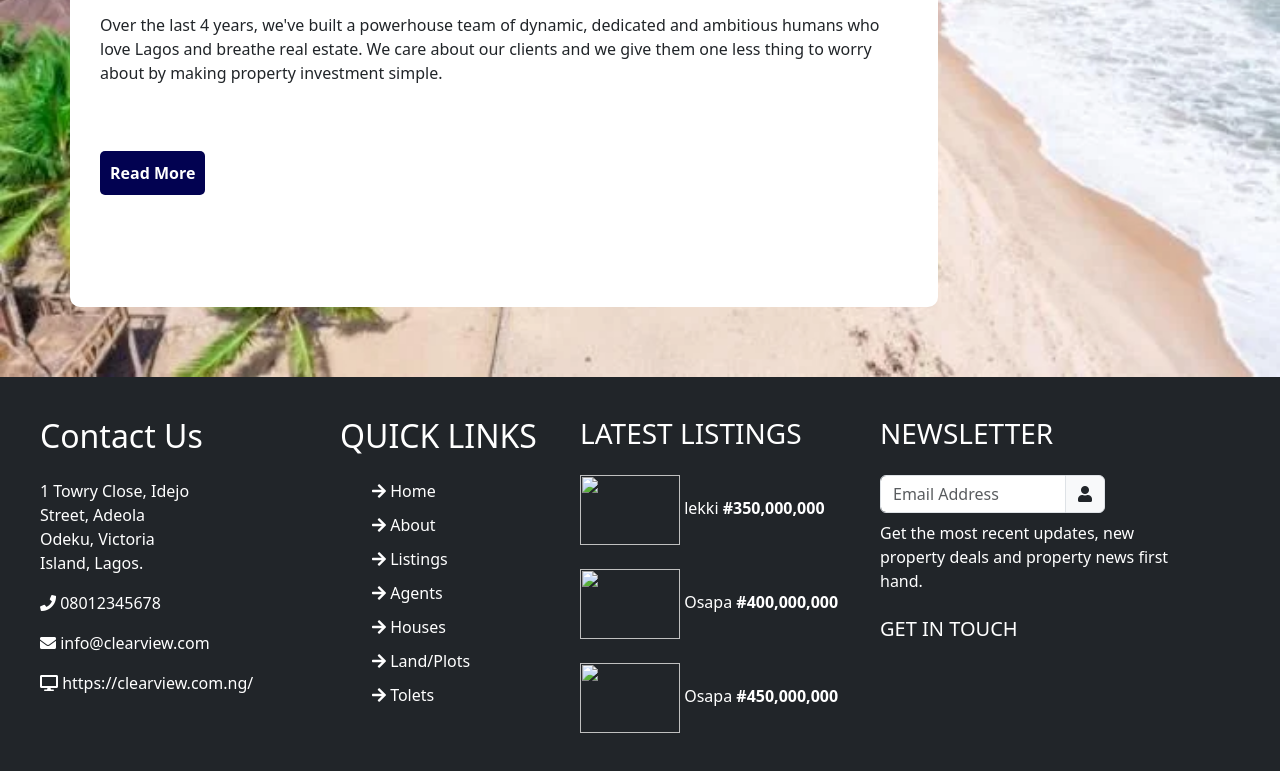
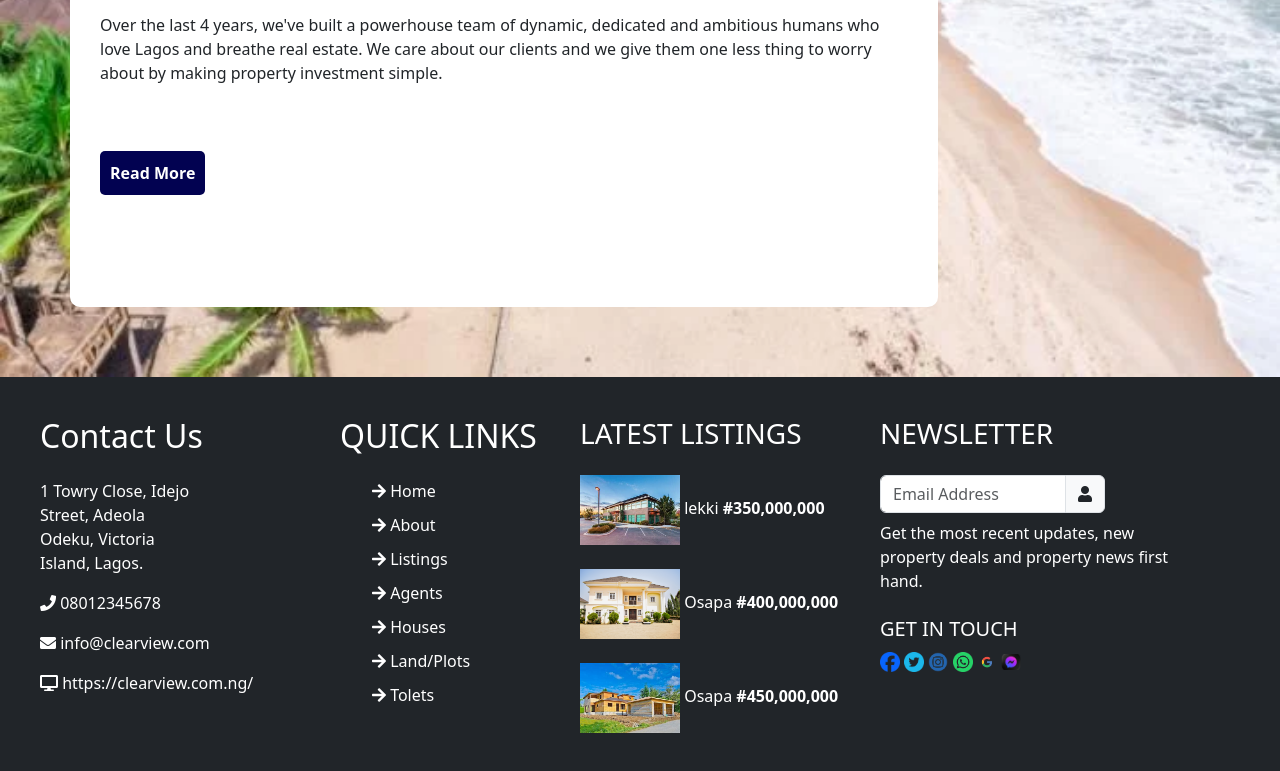
Before and after one commit to Evershining/clrealestate, a plain HTML site: page index.html in a window 1280 px wide. Shown: the part 3722-4493 px from the top of the page. Drawn offline with Linux system fonts and the light colour scheme.

Commit message:
index.html

```diff
--- a/index.html
+++ b/index.html
@@ -424,20 +424,20 @@
             <h3 class="mb-4">LATEST LISTINGS</h3>
             <div class="gallerie ">
                 <div class="images">
-                    <img id="pic" src="../realestateproject/images/image3.jpeg" alt="" width="100px" height="70px">
+                    <img id="pic" src="images/image3.jpeg" alt="" width="100px" height="70px">
                     <span>lekki</span>
                     <span><b>#350,000,000</b></span>
                 </div>
 <br>
                 <div class="images">
-                    <img id="pic" src="../realestateproject/images/house2.jpg" alt="" width="100px" height="70px">
+                    <img id="pic" src="images/house2.jpg" alt="" width="100px" height="70px">
                     <span>Osapa</span>
                     <span><b>#400,000,000</b></span>
                 </div>
 <br>
 
                 <div class="images">
-                    <img id="pic" src="../realestateproject/images/image8.jpeg" alt="" width="100px" height="70px">
+                    <img id="pic" src="images/image8.jpeg" alt="" width="100px" height="70px">
                     <span>Osapa</span>
                     <span><b>#450,000,000</b></span>
                 </div>
@@ -454,12 +454,12 @@
             </div>
             <p class="mt-2"><i></i>Get the most recent updates, new property deals and property news first hand.</p>
             <h5 class="mt-4">GET IN TOUCH</h5>
-            <span><img src="../realestateproject/images/fblogo-removebg-preview.png" alt="" width="20px"></span>
-            <span><img src="../realestateproject/images/twitterlogo-removebg-preview.png" alt="" width="20px"></span>
-            <span><img src="../realestateproject/images/instagramlogo-removebg-preview (1).png" alt="" width="20px"></span>
-            <span><img src="../realestateproject/images/whatsapp1-removebg-preview (1).png" alt="" width="20px"></span>
-            <span><img src="../realestateproject/images/google-logo-removebg-preview.png" alt="" width="20px"></span>
-            <span><img src="../realestateproject/images/messengerlogo-removebg-preview.png" alt="" width="20px"></span>
+            <span><img src="images/fblogo-removebg-preview.png" alt="" width="20px"></span>
+            <span><img src="images/twitterlogo-removebg-preview.png" alt="" width="20px"></span>
+            <span><img src="images/instagramlogo-removebg-preview (1).png" alt="" width="20px"></span>
+            <span><img src="images/whatsapp1-removebg-preview (1).png" alt="" width="20px"></span>
+            <span><img src="images/google-logo-removebg-preview.png" alt="" width="20px"></span>
+            <span><img src="images/messengerlogo-removebg-preview.png" alt="" width="20px"></span>
         </div>
     </div>
 
```
